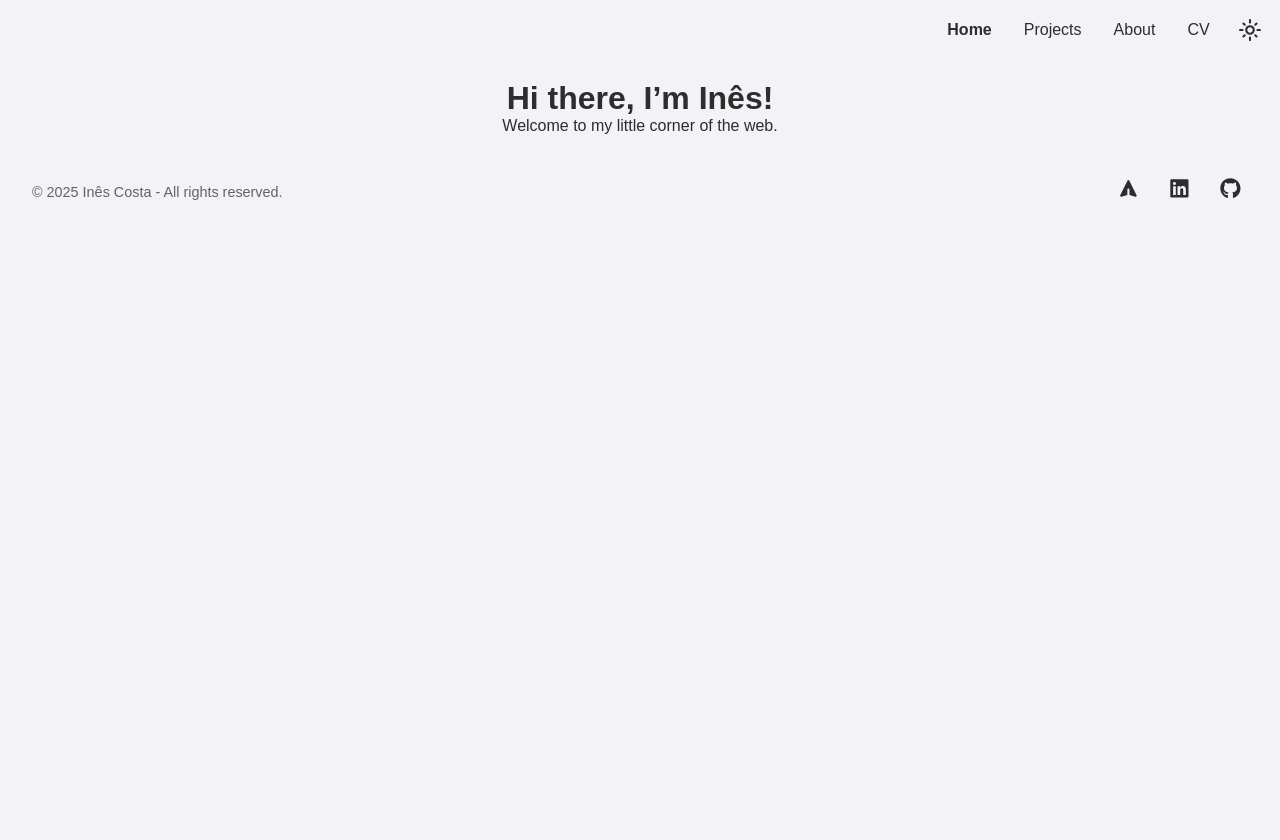
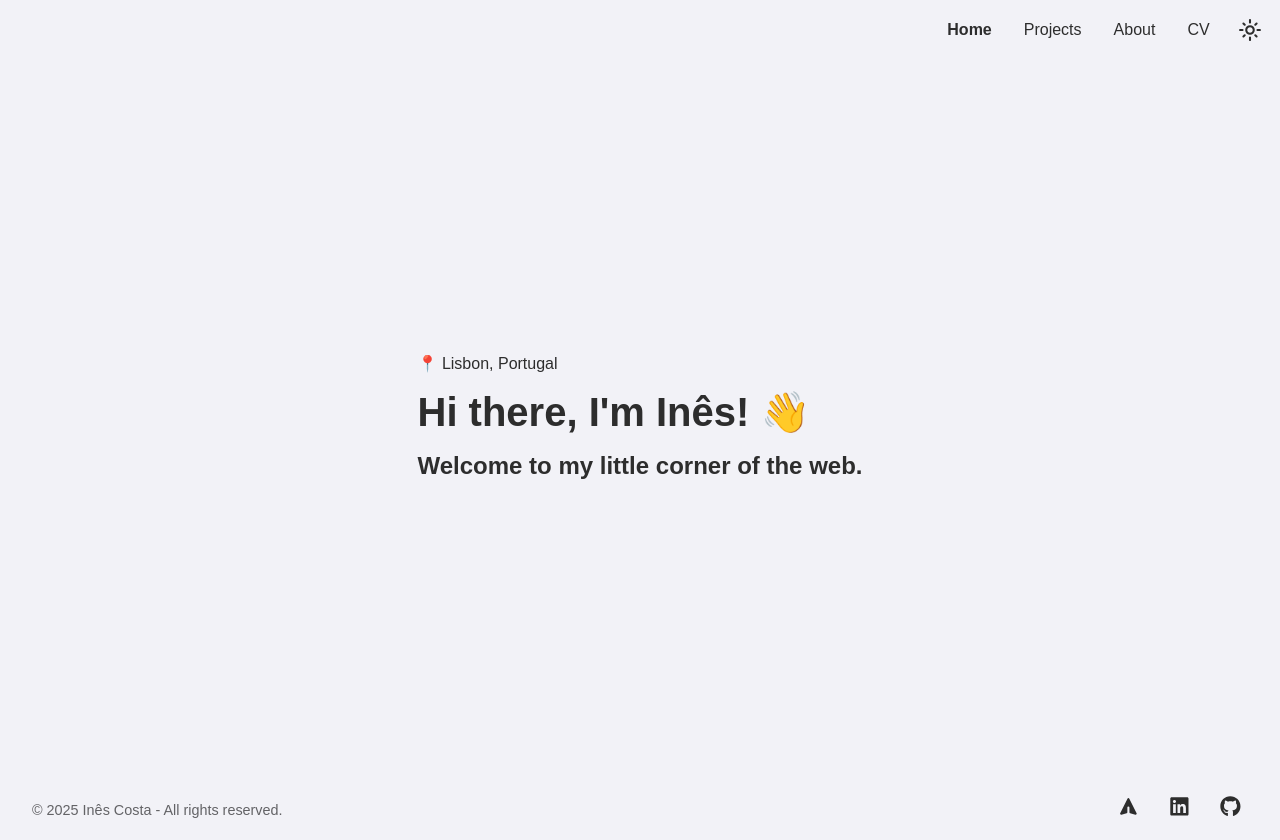
Before and after one commit to inesiscosta/Portfolio, a Next.js app: page / in a window 1280 px wide. Before the commit the page ends 800 px from the top, so only its background shows below. Built offline with nearby package versions, Linux system fonts and the light colour scheme.

Commit message:
chore: update homepage

```diff
--- a/src/app/page.tsx
+++ b/src/app/page.tsx
@@ -1,8 +1,13 @@
-const HomePage = () => (
-  <div>
-    <h1>Hi there, I’m Inês!</h1>
-    <p>Welcome to my little corner of the web.</p>
-  </div>
-);
+import styles from '@/styles/pages/HomePage.module.css';
 
-export default HomePage;
+export default function HomePage() {
+  return (
+    <div className={styles.hero}>
+      <div className={styles.location}>
+        📍 Lisbon, Portugal
+      </div>
+      <h1 className={styles.intro}>Hi there, I&apos;m Inês! <span>👋</span></h1>
+      <h2>Welcome to my little corner of the web.</h2>
+    </div>
+  );
+}
--- /dev/null
+++ b/src/styles/pages/HomePage.module.css
@@ -0,0 +1,53 @@
+.hero {
+  display: flex;
+  flex-direction: column;
+  align-items: flex-start;
+  justify-content: center;
+  min-height: calc(100vh - 127px);
+  max-width: 100vw;
+  box-sizing: border-box;
+  padding: 0 8rem;
+}
+
+.location {
+  display: flex;
+  align-items: center;
+  font-size: 1rem;
+  margin-bottom: 1rem;
+}
+
+.intro {
+  font-size: 2.5rem;
+  font-weight: bold;
+  margin-bottom: 1rem;
+}
+
+.intro span:hover {
+  display: inline-block;
+  cursor: default;
+  animation: wave 1s linear infinite;
+}
+
+@keyframes wave {
+  0% {
+    transform: rotate(0deg);
+  }
+  17% {
+    transform: rotate(10deg);
+  }
+  33% {
+    transform: rotate(20deg);
+  }
+  50% {
+    transform: rotate(10deg);
+  }
+  67% {
+    transform: rotate(0deg);
+  }
+  83% {
+    transform: rotate(-10deg);
+  }
+  100% {
+    transform: rotate(0deg);
+  }
+}
```
